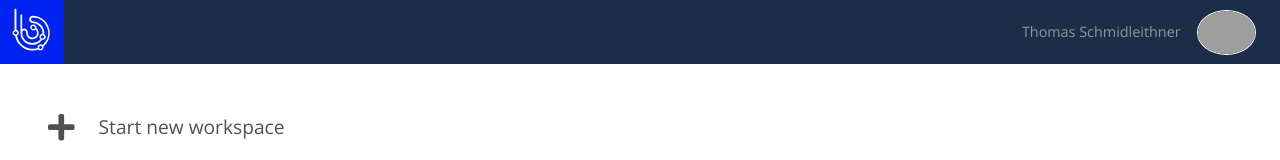
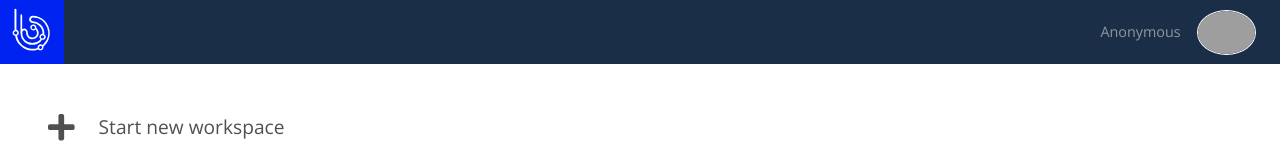
Before and after one commit to blockninjas/blockchain_explorer, a React (Create React App) app: page / in a window 1280 px wide. Shown: the top 160 px of the page. Built offline with nearby package versions, Linux system fonts and the light colour scheme; grey boxes are pictures that could not be loaded; what apollo-cache-persist would draw is missing.

Commit message:
Fix missing space error when resetting apollo store by redirecting to home route

```diff
--- a/src/components/Header/Header.tsx
+++ b/src/components/Header/Header.tsx
@@ -10,10 +10,10 @@ import {
   DropdownToggle,
   DropdownMenu,
   DropdownItem } from 'reactstrap';
-import { Link } from 'react-router-dom';
+import { Link, withRouter, RouteComponentProps } from 'react-router-dom';
 import Logo from './blockninjas-logo.svg';
 
-const Header: FunctionComponent = () => {
+const Header: FunctionComponent<RouteComponentProps> = ({history}) => {
   const [isOpen, toggle] = useState(false);
   const apolloClient = useApolloClient();
 
@@ -28,17 +28,17 @@ const Header: FunctionComponent = () => {
         <Nav className="ml-auto" navbar>
           <UncontrolledDropdown nav inNavbar>
             <DropdownToggle nav>
-              <span className="smaller">Thomas Schmidleithner</span>
+              <span className="smaller">Anonymous</span>
               <img src="https://www.gravatar.com/avatar/00000000000000000000000000000000?d=mm" alt="Avatar" height="45" className="rounded-circle ml-3 border border-white" />
             </DropdownToggle>
             <DropdownMenu right>
-              <DropdownItem onClick={() => apolloClient.resetStore()}>
+              <DropdownItem onClick={() => { apolloClient.resetStore(); history.push('/'); }}>
                 Reset current session
               </DropdownItem>
-              <DropdownItem divider />
+              {/*<DropdownItem divider />
               <DropdownItem>
                 Logout
-              </DropdownItem>
+              </DropdownItem>*/}
             </DropdownMenu>
           </UncontrolledDropdown>
         </Nav>
@@ -47,4 +47,4 @@ const Header: FunctionComponent = () => {
   );
 }
 
-export default Header;
+export default withRouter(Header);
```
